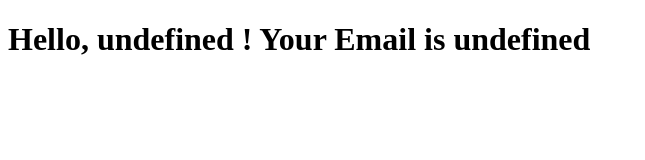
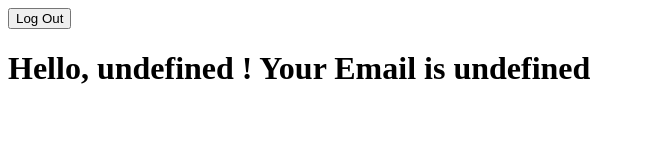
Before and after one commit to 3mohamed-abdelfattah/JavaScript-ITI-Course, a plain HTML site: page CH 9/page1.html in a window 1280 px wide. Shown: the whole page, without its empty margins (0-645 px from the left). Drawn offline with Linux system fonts and the light colour scheme.

Commit message:
Delete cookie (logout)

```diff
--- a/CH 9/cookie.js
+++ b/CH 9/cookie.js
@@ -2,7 +2,7 @@ function saveInfo() {
     //Persistent Cookie
     var date = new Date();
 
-    if (document.getElementById("k").checked){
+    if (document.getElementById("k").checked) {
         date.setMonth(date.getMonth() + 6);
 
     }
@@ -35,3 +35,11 @@ function displayGreeting() {
 
     h1.appendChild(document.createTextNode(text))
 }
+
+
+function logOut() {
+    var cookie = getAllCookies();
+    for (i in cookie) {
+        document.cookie = i + "=;expires=9-9-2002"
+    }
+}
--- a/CH 9/page1.html
+++ b/CH 9/page1.html
@@ -7,6 +7,9 @@
     <title>Document</title>
 </head>
 
-<body onload="displayGreeting()"></body>
+<body onload="displayGreeting()">
+    <button onclick="logOut()">Log Out</button>
+</body>
 <script src="cookie.js"></script>
+
 </html>
```
